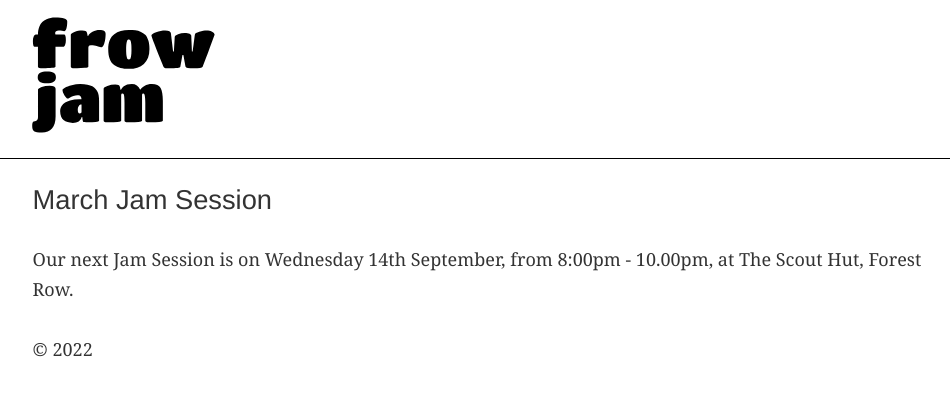
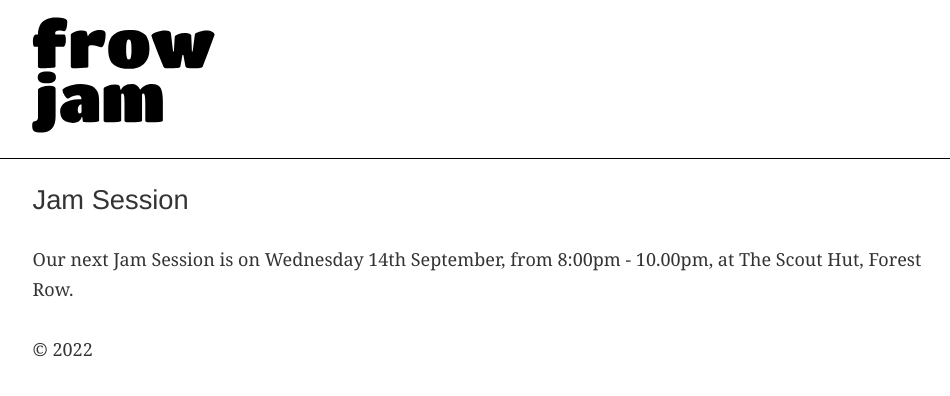
Before and after one commit to frowjam/website, a Gatsby site: page / in a window 1280 px wide. Shown: the whole page, without its empty margins (147-1097 px from the left). Built offline with nearby package versions, Linux system fonts and the light colour scheme; Gatsby itself is replaced by a stand-in of ours.

Commit message:
Make NextEvent title a prop

```diff
--- a/src/components/NextEvent.tsx
+++ b/src/components/NextEvent.tsx
@@ -5,10 +5,11 @@ const NextEvent: FunctionComponent<{
   finishTime: string
   date: string
   venue: string
-}> = ({ date, startTime, finishTime, venue }) => {
+  title: string
+}> = ({ date, startTime, finishTime, venue, title }) => {
   return (
     <section className="h-event">
-      <h2 className="p-name">March Jam Session</h2>
+      <h2 className="p-name">{title || "Jam Session"}</h2>
       <p>
         Our next Jam Session is on {date}, from{" "}
         <time className="dt-start" dateTime="2020-03-17 20:30">
```
